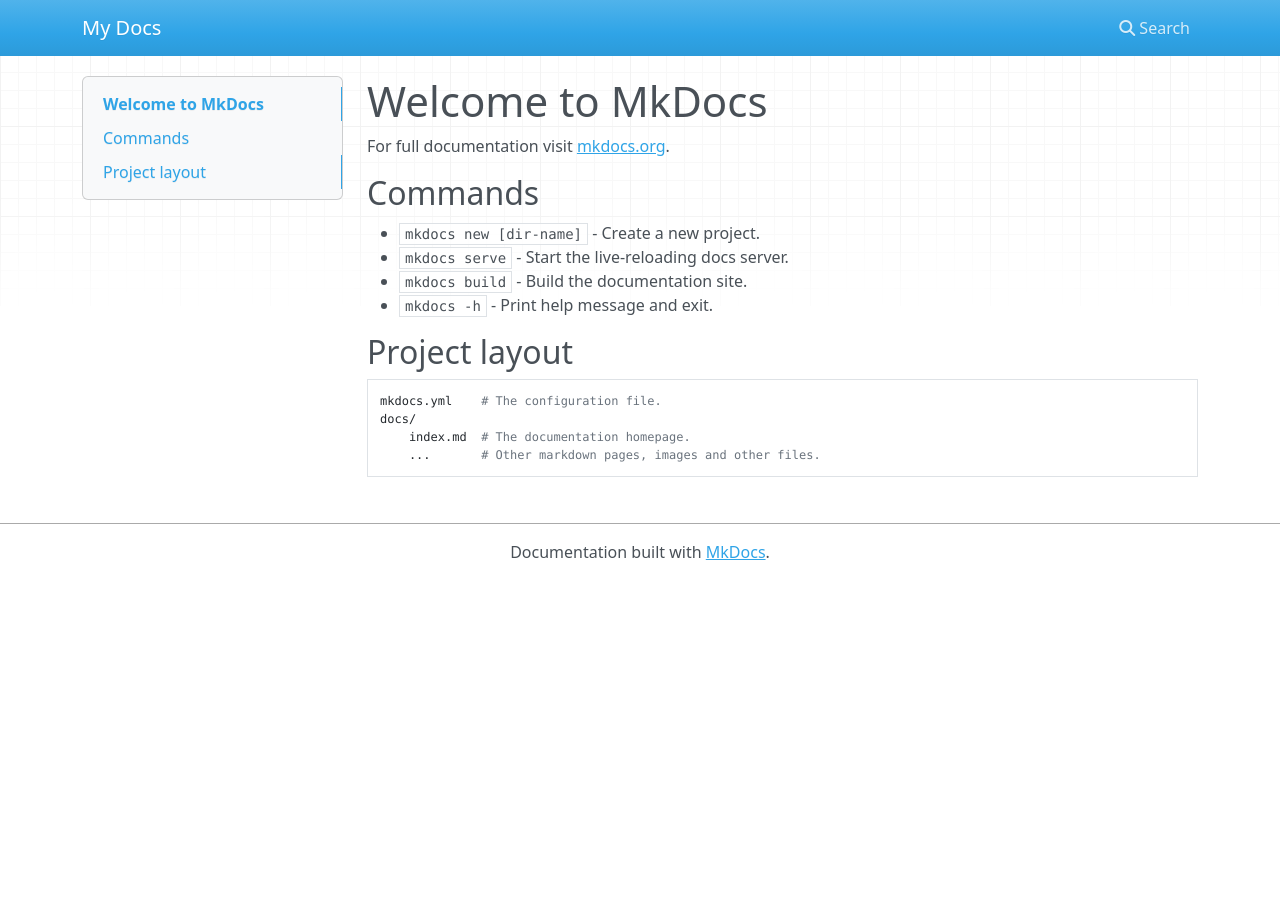
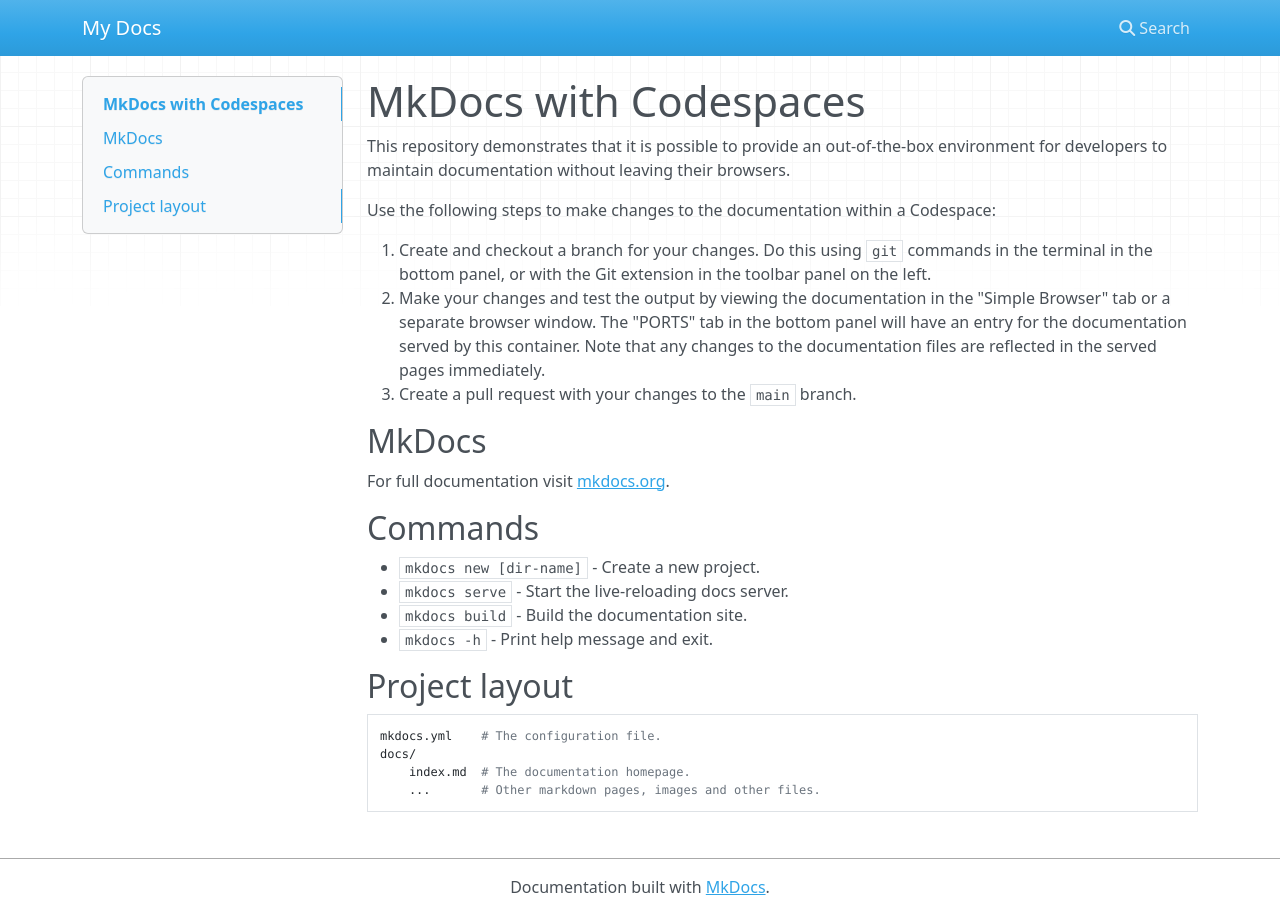
Before and after one commit to RonanMcCarthy/codespaces-mkdocs, an MkDocs documentation site: the page built from docs/index.md, in a window 1280 px wide. Built offline with MkDocs 1.6.1, drawn with Linux system fonts in a browser that asks for light colours; nearby versions of some CDN libraries.

Commit message:
Add some explanation (#1)

```diff
--- a/docs/index.md
+++ b/docs/index.md
@@ -1,4 +1,15 @@
-# Welcome to MkDocs
+# MkDocs with Codespaces
+
+This repository demonstrates that it is possible to provide an out-of-the-box
+environment for developers to maintain documentation without leaving their browsers.
+
+Use the following steps to make changes to the documentation within a Codespace:
+
+1. Create and checkout a branch for your changes. Do this using `git` commands in the terminal in the bottom panel, or with the Git extension in the toolbar panel on the left.
+2. Make your changes and test the output by viewing the documentation in the "Simple Browser" tab or a separate browser window. The "PORTS" tab in the bottom panel will have an entry for the documentation served by this container. Note that any changes to the documentation files are reflected in the served pages immediately.
+3. Create a pull request with your changes to the `main` branch.
+
+## MkDocs
 
 For full documentation visit [mkdocs.org](https://www.mkdocs.org).
 
```
